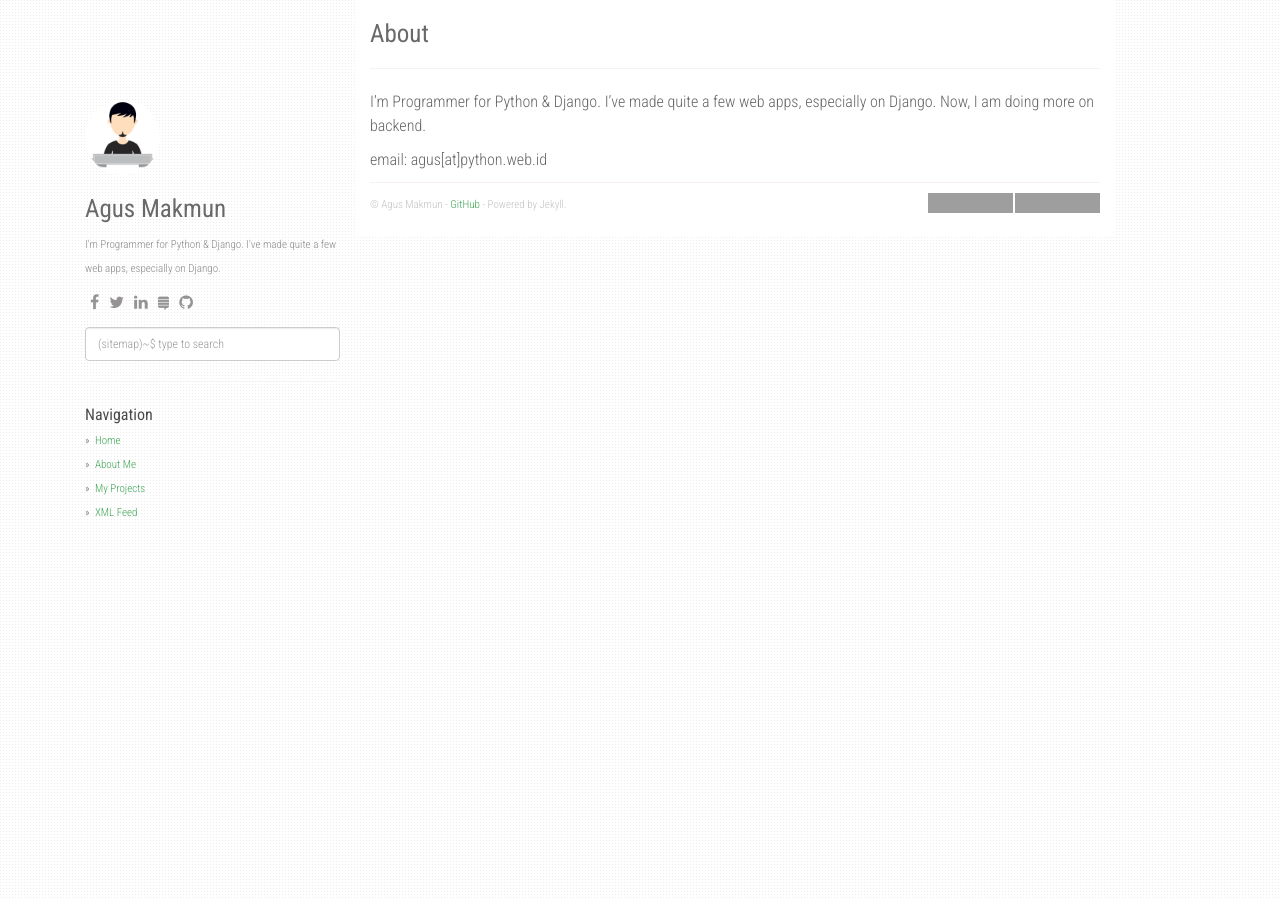
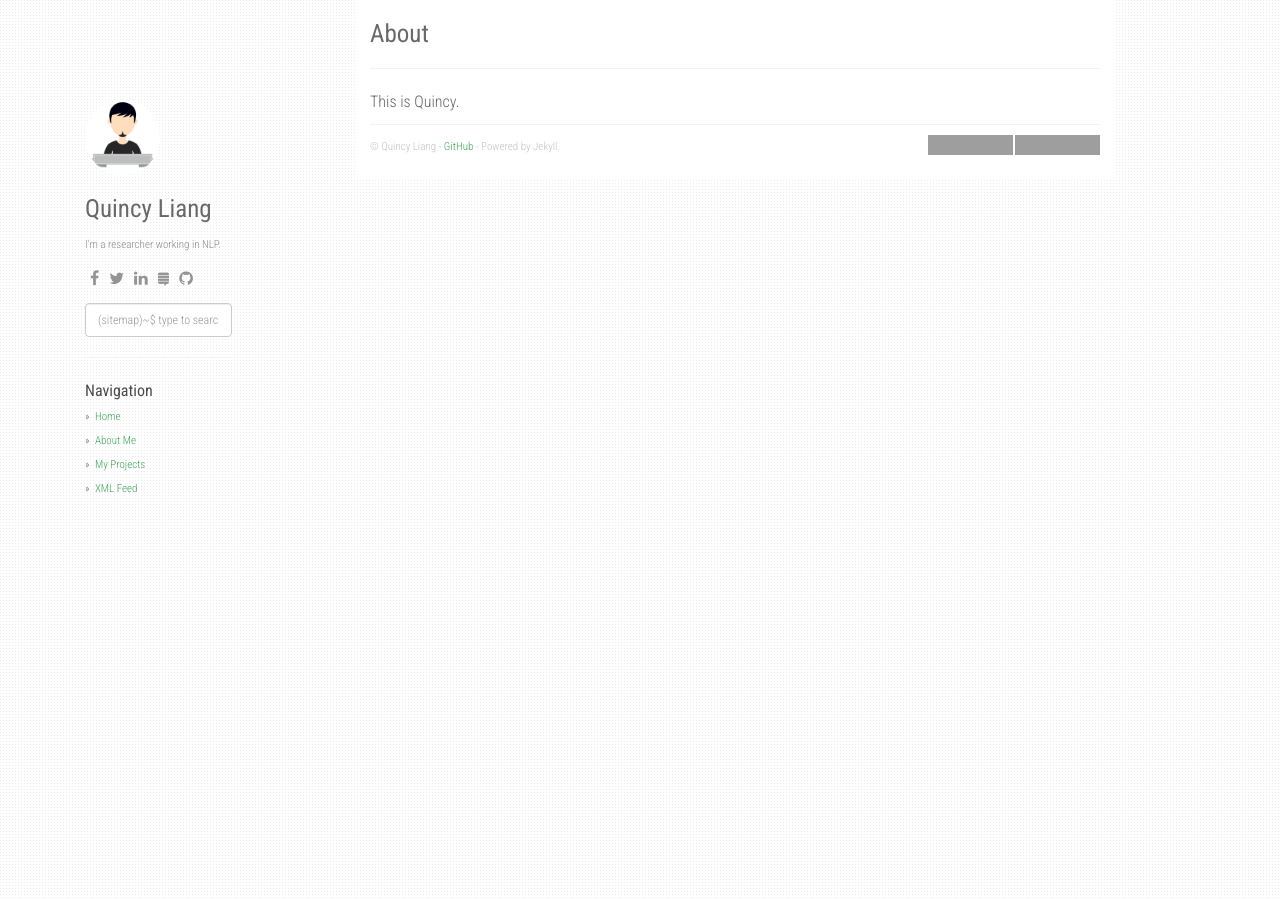
Before and after one commit to quincyliang/quincyliang.github.io, a Jekyll site: the page built from about.md, in a window 1280 px wide. Built offline with Jekyll 4.4.1, drawn with Linux system fonts in a browser that asks for light colours; nearby versions of some CDN libraries; grey boxes are pictures that could not be loaded.

Commit message:
template change

```diff
--- a/_config.yml
+++ b/_config.yml
@@ -1,9 +1,9 @@
-title: Stack Problems
-description: My Personal Stack Problems
-author: Agus Makmun
-github: https://github.com/agusmakmun
-about: I'm Programmer for Python & Django. I've made quite a few web apps, especially on Django.
-disqus_shortname: stackproblems
+title: Blog
+description:
+author: Quincy Liang
+github: https://github.com/quincyliang
+about: I'm a researcher working in NLP.
+disqus_shortname: Quincy Liang
 google_analytics: UA-XXXXXXXX-Y
 avatar_url: /static/img/avatar.jpg
 
@@ -21,11 +21,11 @@ social:
     - icon: fa-twitter
       link: "#"
     - icon: fa-linkedin
-      link: "#"
+      link: "#https://www.linkedin.com/in/quincy-guanqing-liang-99638935/"
     - icon: fa-stack-exchange
       link: "#"
     - icon: fa-github
-      link: "https://github.com/agusmakmun"
+      link: "https://github.com/quincyliang"
 
 share:
   twitter_username: github.io
@@ -39,7 +39,7 @@ urls:
     - text: XML Feed
       url: /feed.xml
 
-url: "https://agusmakmun.github.io"
+url: "https://github.com/quincyliang"
 baseurl: ""
 paginate: 20
 per_page: 20
--- a/about.md
+++ b/about.md
@@ -4,6 +4,4 @@ title: About
 permalink: /about/
 ---
 
-I'm Programmer for Python & Django. I've made quite a few web apps, especially on Django. Now, I am doing more on backend.
-
-email: agus[at]python.web.id
+This is Quincy.
```
